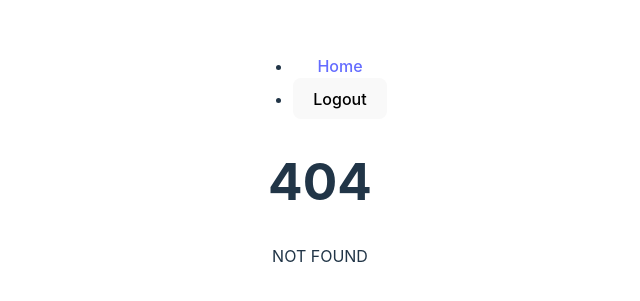
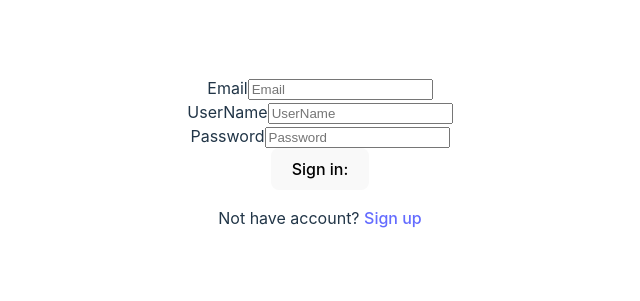
Before and after one commit to Deymeqpyra/ProjectManagmentReactUI, a React (Vite) app in the folder src/project-managment-ui/: page /register in a window 1280 px wide. Before the commit this address had no page. Shown: the part 239-540 px from the top of the page, without its empty margins (320-960 px from the left). Built offline with nearby package versions, Linux system fonts and the light colour scheme; sample sign-in values are in the browser's storage.

Commit message:
feat: added the register provider and finished the crud

```diff
--- /dev/null
+++ b/src/project-managment-ui/src/features/Auth/Components/AuthComponents/RegisterProvider.tsx
@@ -0,0 +1,69 @@
+import React, { useState } from 'react'
+import { useNavigate } from 'react-router-dom'
+import AuthService from '../../Service/AuthService'
+import useAuth from '../../../../hooks/useAuth'
+
+const RegisterProvider: React.FC = () => {
+  const [email, setEmail] = useState('')
+  const [userName, setUserName] = useState('')
+  const [password, setPassword] = useState('')
+  const [error, setError] = useState<string | null>(null)
+  const navigate = useNavigate()
+  const { login: authLogin } = useAuth()
+
+  const handleLogin = async () => {
+    const success = await AuthService.register(userName, email, password)
+    if (success) {
+      authLogin()
+      navigate('/')
+    } else {
+      setError('Wrong crenditals.')
+    }
+  }
+
+  return (
+    <div className="register-page">
+      <div className="form">
+        <form
+          className="register-form"
+          onSubmit={(e) => {
+            e.preventDefault()
+            handleLogin()
+          }}
+        >
+          <label>Email</label>
+          <input
+            type="text"
+            placeholder="Email"
+            value={email}
+            onChange={(e) => setEmail(e.target.value)}
+          />
+          <br />
+          <label>UserName</label>
+          <input
+            type="text"
+            placeholder="UserName"
+            value={userName}
+            onChange={(e) => setUserName(e.target.value)}
+          />
+          <br />
+          <label>Password</label>
+          <input
+            type="password"
+            placeholder="Password"
+            value={password}
+            onChange={(e) => setPassword(e.target.value)}
+          />
+          <br />
+          <button type="submit">Sign in: </button>
+          {error && <p style={{ color: 'red' }}>{error}</p>}
+          <p className="message">
+            Not have account? <a href="/register">Sign up</a>
+          </p>
+        </form>
+      </div>
+    </div>
+  )
+}
+
+export default RegisterProvider
--- a/src/project-managment-ui/src/features/Auth/Service/AuthService.tsx
+++ b/src/project-managment-ui/src/features/Auth/Service/AuthService.tsx
@@ -18,6 +18,32 @@ class AuthService {
       )
 
       localStorage.setItem(AuthService.tokenKey, response)
+      return true
+    } catch {
+      return false
+    }
+  }
+  static async register(
+    userName: string,
+    email: string,
+    password: string
+  ): Promise<boolean> {
+    try {
+      const response = await AuthService.httpClient.post('/users/register', {
+        email,
+        userName,
+        password,
+      })
+
+      const loginResponse = await AuthService.httpClient.post<string>(
+        '/users/authenticate',
+        {
+          email,
+          password,
+        }
+      )
+
+      localStorage.setItem(AuthService.tokenKey, loginResponse)
       return true
     } catch {
       return false
--- a/src/project-managment-ui/src/features/Category/Components/CreateCategory.tsx
+++ b/src/project-managment-ui/src/features/Category/Components/CreateCategory.tsx
@@ -2,7 +2,11 @@ import React, { useCallback, useState } from 'react'
 import { CategoryService } from '../Service/CategoryService'
 import CategoryInput from './CategoryInput'
 
-const CreateCategory = () => {
+interface CreateCategoryProps {
+  onAddCategory: (newCategory: { categoryId: string; name: string }) => void
+}
+
+const CreateCategory = ({ onAddCategory }: CreateCategoryProps) => {
   const [categoryTitle, setCategoryTitle] = useState('')
   const [error, setError] = useState<string | null>(null)
 
@@ -17,8 +21,11 @@ const CreateCategory = () => {
       const createdCategory = await categoryService.createCategory(
         categoryTitle
       )
-
-      console.log('Failed to create ' + createdCategory.name)
+      onAddCategory({
+        categoryId: createdCategory.categoryId, // Adjust based on your actual response
+        name: createdCategory.name,
+      })
+      console.log('Success to create ' + createdCategory.name)
       setCategoryTitle('')
     } catch (error) {
       console.log('Failed to create err: ', error)
--- a/src/project-managment-ui/src/features/Category/Components/TableCategory.tsx
+++ b/src/project-managment-ui/src/features/Category/Components/TableCategory.tsx
@@ -1,11 +1,17 @@
 import React from 'react'
 import { CategoryDto } from '../../../dto/CategoryDto'
+import TableRow from './TableRow'
 
 interface TableProps {
-  categories: CategoryDto[]
+  categories: CategoryDto[],
+  onCategoryEdit: (id: string, name: string) => void;
+  onCategoryDelete: (id: string) => void;
 }
 
-const TableCategories = ({ categories }: TableProps) => {
+const TableCategories = ({ categories,
+  onCategoryEdit,
+  onCategoryDelete
+ }: TableProps) => {
   return (
     <div>
       <h2>Category List</h2>
@@ -19,10 +25,12 @@ const TableCategories = ({ categories }: TableProps) => {
         </thead>
         <tbody>
           {categories.map((category) => (
-            <tr key={category.categoryId}>
-              <td>{category.categoryId}</td>
-              <td>{category.name}</td>
-            </tr>
+           <TableRow
+           key={category.categoryId}
+           category={category}
+           onCategoryDelete={onCategoryDelete}
+           onCategoryEdit={onCategoryEdit}
+           ></TableRow>
           ))}
         </tbody>
       </table>
--- a/src/project-managment-ui/src/features/Category/Components/TableContainer.tsx
+++ b/src/project-managment-ui/src/features/Category/Components/TableContainer.tsx
@@ -10,6 +10,10 @@ const TableContainer: React.FC = () => {
   const [error, setError] = useState<string | null>(null)
 
   const categoryService = new CategoryService()
+
+  const handleAddCategory = (newCategory: CategoryDto) => {
+    setCategories((prevCategories) => [...prevCategories, newCategory]);
+  };
 
   useEffect(() => {
     const fetchCategories = async () => {
@@ -42,8 +46,20 @@ const TableContainer: React.FC = () => {
     }
   }
 
-  const handleEdit = (categoryId: string) => {
+  const handleEdit = async (categoryId: string, categoryUpdateTitle : string) => {
     alert(`Edit category with ID: ${categoryId}`)
+    try {
+      await categoryService.updateCategory(categoryId, categoryUpdateTitle)
+      setCategories((prevCategories) =>
+        prevCategories.map((category) =>
+          category.categoryId === categoryId
+            ? { ...category, name: categoryUpdateTitle }
+            : category
+        )
+      );
+    } catch (err) {
+      setError('Failed to delete category')
+    }
   }
 
   if (loading) return <div>Loading...</div>
@@ -51,8 +67,8 @@ const TableContainer: React.FC = () => {
 
   return (
     <div>
-      <TableCategories categories={categories} />
-      <CreateCategory />
+      <TableCategories categories={categories} onCategoryDelete={handleDelete} onCategoryEdit={handleEdit} />
+      <CreateCategory onAddCategory={handleAddCategory} />
     </div>
   )
 }
--- a/src/project-managment-ui/src/features/Category/Components/TableRow.tsx
+++ b/src/project-managment-ui/src/features/Category/Components/TableRow.tsx
@@ -1,31 +1,68 @@
-import React, { useCallback, useState } from 'react'
-import { CategoryDto } from '../../../dto/CategoryDto'
-import CategoryInput from './CategoryInput'
+import React, { useState, useCallback, memo, useMemo } from "react";
+import { CategoryDto } from "../../../dto/CategoryDto";
+import CategoryInput from "./CategoryInput";
 
-interface TableRowProp {
-  category: CategoryDto
+interface TableRowProps {
+  category: CategoryDto;
+  onCategoryEdit: (id: string, name: string) => void;
+  onCategoryDelete: (id: string) => void;
 }
-const TableRow = ({ category }: TableRowProp) => {
-  const [categoryTitle, setCategoryTitle] = useState(category.name)
 
-  const memoizedSetTitle = useCallback((title: string) => {
-    setCategoryTitle(title)
-  }, [])
+const TableRowComponent = ({
+  category,
+  onCategoryEdit,
+  onCategoryDelete,
+}: TableRowProps) => {
+  const [isEditMode, setIsEditMode] = useState(false);
+  const [categoryTitle, setCategoryTitle] = useState(category.name);
+
+  const toggleEditMode = useCallback(() => {
+    setIsEditMode((prev) => !prev);
+  }, []);
+
+  const saveChanges = useCallback(() => {
+    onCategoryEdit(category.categoryId, categoryTitle);
+    setIsEditMode(false);
+  }, [onCategoryEdit, category.categoryId, categoryTitle]);
+
+  const deleteCategory = useCallback(() => {
+    onCategoryDelete(category.categoryId);
+  }, [onCategoryDelete, category.categoryId]);
+
+  const memoizedCategoryTitle = useMemo(() => category.name, [category.name]);
 
   return (
-    <div>
-      <tr key={category.categoryId}>
-        <td>{category.categoryId}</td>
-        <td>{category.name}</td>
-        <td>
+    <tr>
+      <td>{category.categoryId}</td>
+      <td>
+        {isEditMode ? (
           <CategoryInput
             categoryTitle={categoryTitle}
-            setCategoryTitle={memoizedSetTitle}
+            setCategoryTitle={setCategoryTitle}
           />
-        </td>
-      </tr>
-    </div>
-  )
-}
+        ) : (
+          memoizedCategoryTitle
+        )}
+      </td>
+      <td>
+        <div style={{ display: "flex", gap: "1em" }}>
+          {isEditMode ? (
+            <>
+              <button onClick={saveChanges}>Save</button>
+              <button onClick={toggleEditMode}>Cancel</button>
+            </>
+          ) : (
+            <>
+              <button onClick={toggleEditMode}>Edit</button>
+              <button onClick={deleteCategory}>Delete</button>
+            </>
+          )}
+        </div>
+      </td>
+    </tr>
+  );
+};
 
-export default TableRow
+const TableRow = memo(TableRowComponent);
+
+export default TableRow;
--- a/src/project-managment-ui/src/routes/BasicRoute.tsx
+++ b/src/project-managment-ui/src/routes/BasicRoute.tsx
@@ -7,6 +7,7 @@ import PageNotFound from '../components/PageNotFound'
 import Layout from '../components/layout/Layout'
 import HomePage from '../features/Home/HomePage'
 import TableContainer from '../features/Category/Components/TableContainer'
+import RegisterProvider from '../features/Auth/Components/AuthComponents/RegisterProvider'
 
 const BasicRoute = () => {
   return (
@@ -14,6 +15,7 @@ const BasicRoute = () => {
       <AuthProvider>
         <Routes>
           <Route path="/login" element={<LoginProvider />} />
+          <Route path="/register" element={< RegisterProvider/>} />
           <Route
             path="/"
             element={
```
